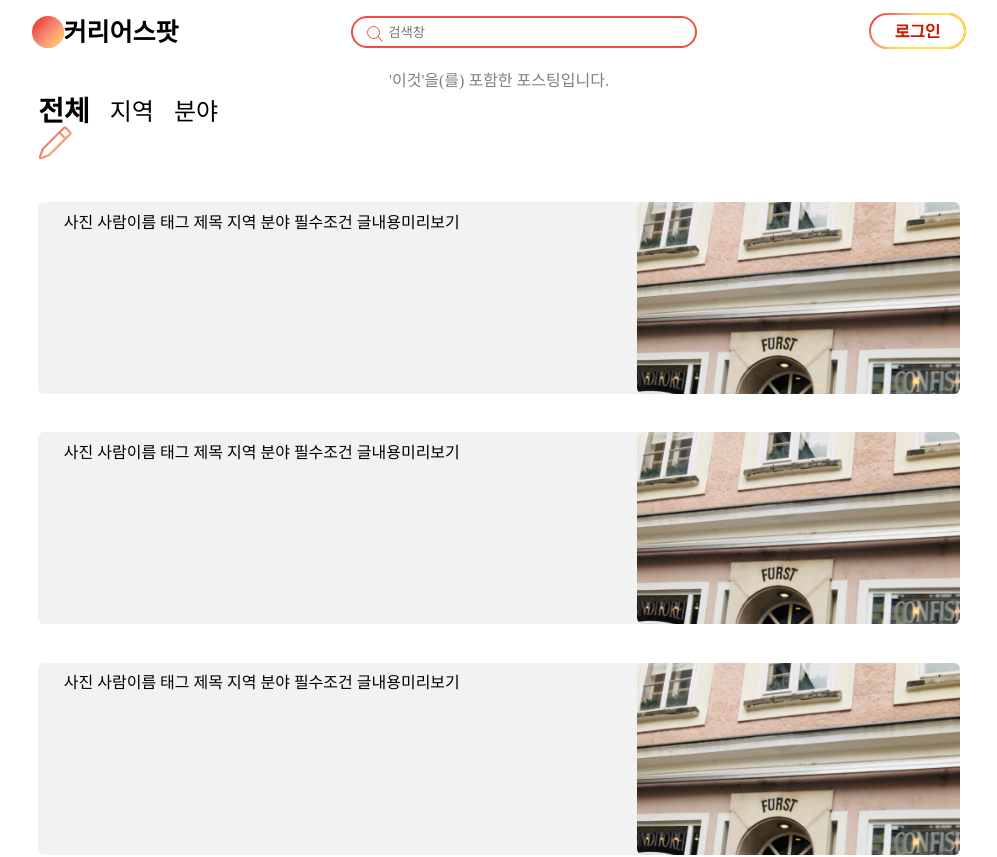
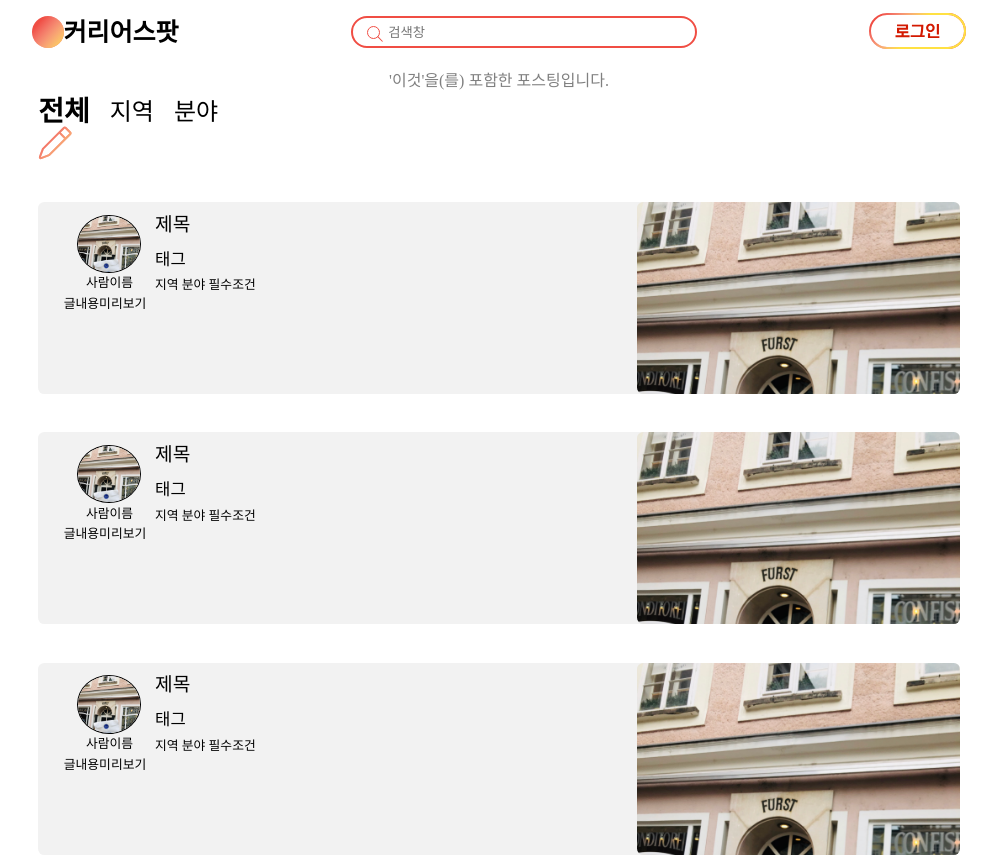
Before and after one commit to Re-Coder-3/front-end, a React (Create React App) app in the folder project/: page /search in a window 1280 px wide. Shown: the top 857 px of the page, without its empty margins (141-1138 px from the left). Built offline with nearby package versions, Linux system fonts and the light colour scheme; what apollo-upload-client would draw is missing.

Commit message:
검색결과창 CSS 추가

```diff
--- a/project/src/component/SearchPost.js
+++ b/project/src/component/SearchPost.js
@@ -14,6 +14,14 @@
 const Content = styled.div`
   width:65%;
   padding: 1vw 2vw;
+  display: grid;
+  grid-template-rows:2fr 1.5fr 1fr 4.5fr;
+  grid-template-columns:1fr 5fr;
+  grid-template-areas:
+  "profile Title"
+  "profile Tags"
+  "profile Etc"
+  "ContentText ContentText";
 `
 const ImgWrapper = styled.div`
   background-color: #333aaa;
@@ -25,11 +33,50 @@
 const Image = styled.img`
   max-width: 100%;
 `
+const Profile = styled.div`
+  grid-area: profile;
+  text-align: center;
+`
+const Name = styled.div`
+  padding:5%;
+  font-size: 1vw;
+`
+const Title = styled.div`
+  grid-area: Title;
+  font-size: 1.5vw;
+`
+const Tags = styled.div`
+  grid-area: Tags;
+  font-size: 1.3vw;
+`
+const Etc = styled.div`
+  grid-area: Etc;
+  font-size: 1vw;
+`
+const ContentText = styled.div`
+  grid-area: ContentText;
+  font-size: 1vw;
+`
+const ProfileImgWrapper = styled.div`
+overflow: hidden;
+border-radius: 100%;
+width: 70%;
+height: 70%;
+border: solid 1px black;
+margin: 0 auto;
+`
 
 const SearchPost = () => {
     return (
         <Post>
-            <Content>사진 사람이름 태그 제목 지역 분야 필수조건 글내용미리보기</Content><ImgWrapper><Image src={testimg} /></ImgWrapper>
+            <Content>
+                <Profile><ProfileImgWrapper><Image src={testimg} /></ProfileImgWrapper> <Name>사람이름</Name></Profile>
+                <Title>제목</Title>
+                <Tags>태그</Tags>
+                <Etc>지역 분야 필수조건</Etc>
+                <ContentText>글내용미리보기</ContentText>
+            </Content>
+            <ImgWrapper><Image src={testimg} /></ImgWrapper>
         </Post>
     );
 };
```
